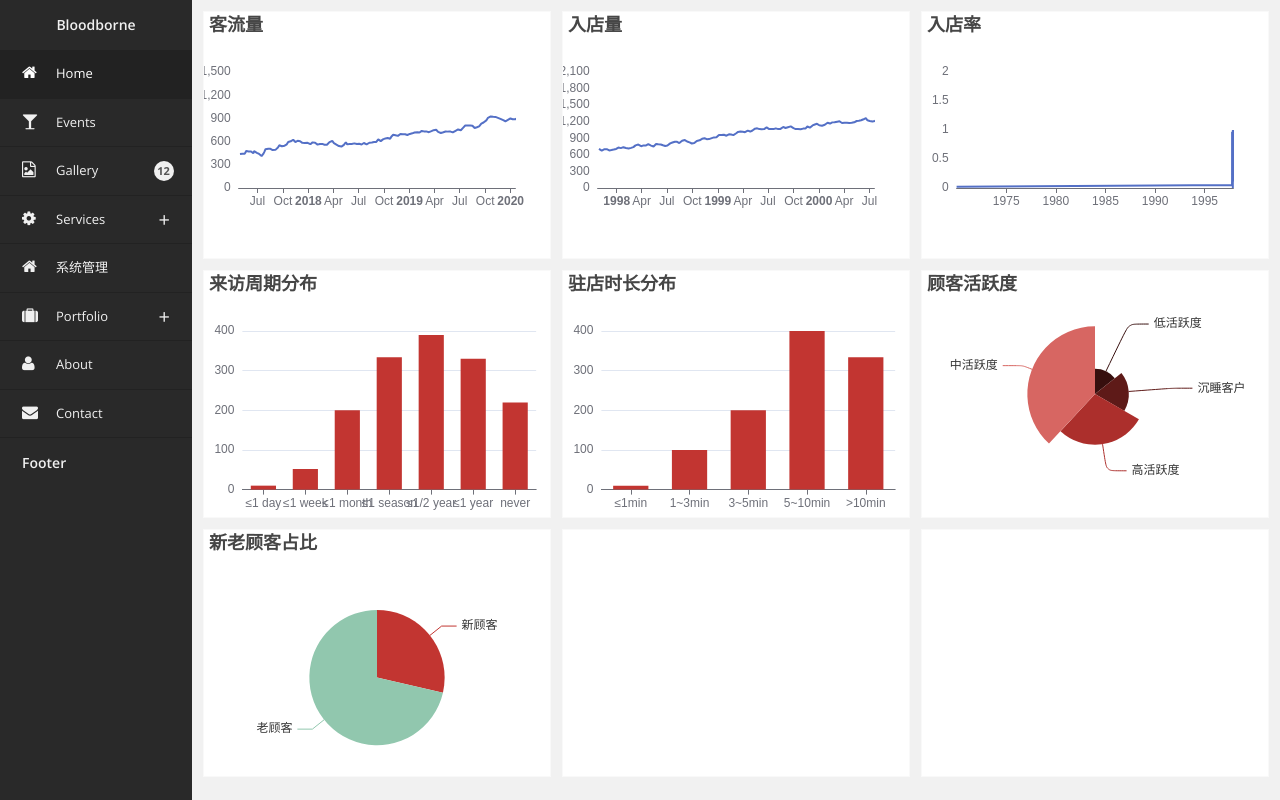
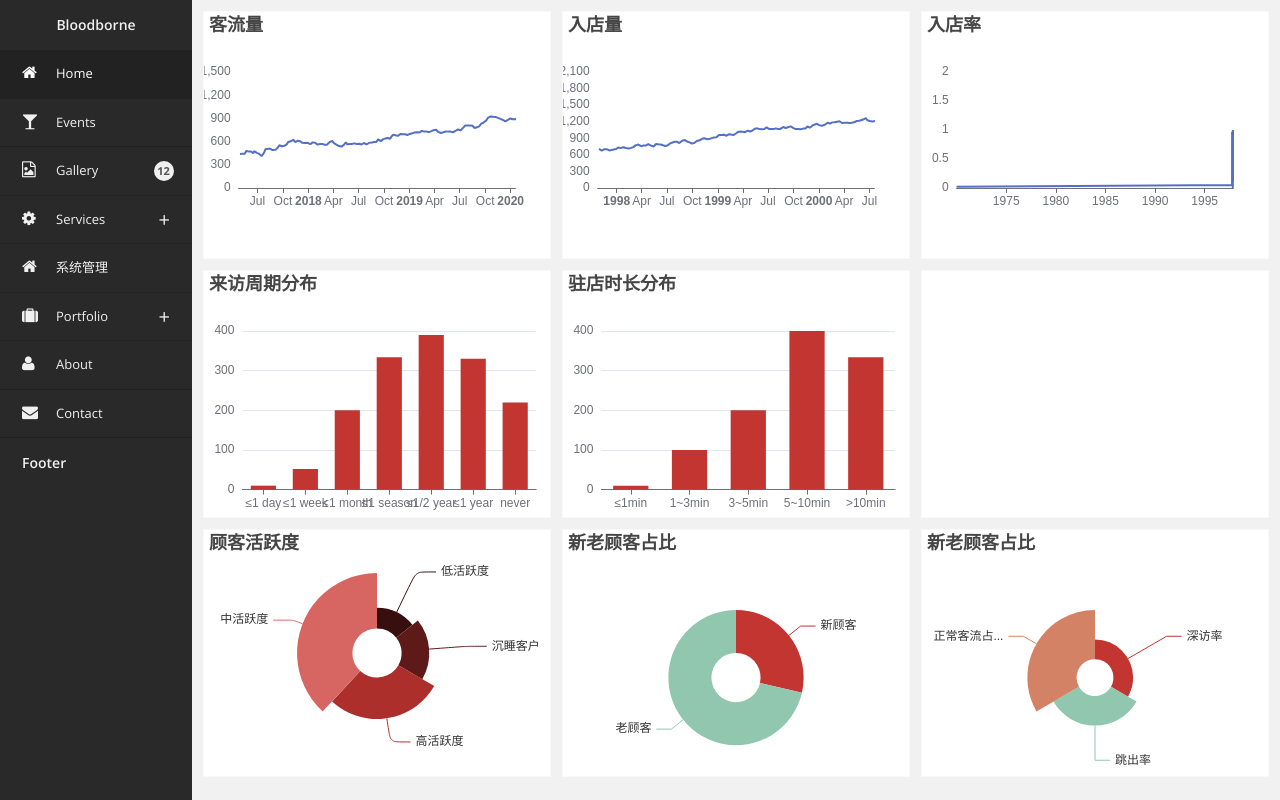
Before and after one commit to Lo1icon/BloodborneFE, a plain HTML site: page index.html in a window 1280 px wide. Drawn offline with nearby package versions, Linux system fonts and the light colour scheme; animation ran at ten frames a second.

Commit message:
2017年03月05日21:36:51

```diff
--- a/index.html
+++ b/index.html
@@ -173,16 +173,16 @@
             <div class="homeData" id="timeStay">
 
             </div>
+            <div class="homeData" >
+
+            </div>
             <div class="homeData" id="visActivity">
 
             </div>
             <div class="homeData" id="newOldVisitor">
 
             </div>
-            <div class="homeData">
-
-            </div>
-            <div class="homeData">
+            <div class="homeData"id="jumpVisitor">
 
             </div>
 
--- a/js/charts.js
+++ b/js/charts.js
@@ -366,7 +366,7 @@ $(function () {
 
 $(function () {
     var vacharts=echarts.init(document.getElementById('visActivity'));
-    var option6={
+    var option7={
         color:['#c23531','#61a0a8', '#d48265', '#91c7ae'],
         title: {
             text: '顾客活跃度',
@@ -394,7 +394,7 @@ $(function () {
             {
                 name:'访问来源',
                 type:'pie',
-                radius : '55%',
+                radius : ['20%','65%'],
                 center: ['50%', '50%'],
                 data:[
                     {value:300 , name:'高活跃度'},
@@ -437,7 +437,7 @@ $(function () {
             }
         ]
     }
-    vacharts.setOption(option6);
+    vacharts.setOption(option7);
     window.addEventListener("resize", function () {
 
         vacharts.resize();
@@ -447,7 +447,7 @@ $(function () {
 
 $(function () {
     var nocharts=echarts.init(document.getElementById('newOldVisitor'));
-    var option7={
+    var option8={
         color:['#c23531', '#91c7ae'],
         title:{
             text:"新老顾客占比"
@@ -465,7 +465,8 @@ $(function () {
             {
                 name: '访问来源',
                 type: 'pie',
-                radius : '55%',
+                // radius : '55%',
+                radius : ['20%','55%'],
                 center: ['50%', '60%'],
                 data:[
                     {value:200, name:'新顾客'},
@@ -481,10 +482,56 @@ $(function () {
             }
         ]
     }
-    nocharts.setOption(option7);
+    nocharts.setOption(option8);
     window.addEventListener("resize", function () {
 
         nocharts.resize();
 
     });
 })
+$(function () {
+    var jicharts=echarts.init(document.getElementById('jumpVisitor'));
+    var option9={
+        color:['#c23531', '#91c7ae','#d48265'],
+        title:{
+            text:"新老顾客占比"
+        },
+        tooltip : {
+            trigger: 'item',
+            formatter: "{a} <br/>{b} : {c} ({d}%)"
+        },
+        legend: {
+            orient: 'vertical',
+            left: 'left',
+            data: ['直接访问','邮件营销','联盟广告','视频广告','搜索引擎']
+        },
+        series : [
+            {
+                name: '访问来源',
+                type: 'pie',
+                radius : ['15%','55%'],
+                center: ['50%', '60%'],
+                data:[
+                    {value:200, name:'深访率'},
+                    {value:300, name:'跳出率'},
+                    {value:500,name:'正常客流占比'}
+
+                ],
+                roseType:'area',
+                itemStyle: {
+                    emphasis: {
+                        shadowBlur: 10,
+                        shadowOffsetX: 0,
+                        shadowColor: 'rgba(0, 0, 0, 0.5)'
+                    },
+                }
+            }
+        ]
+    }
+    jicharts.setOption(option9);
+    window.addEventListener("resize", function () {
+
+        jicharts.resize();
+
+    });
+})
```
